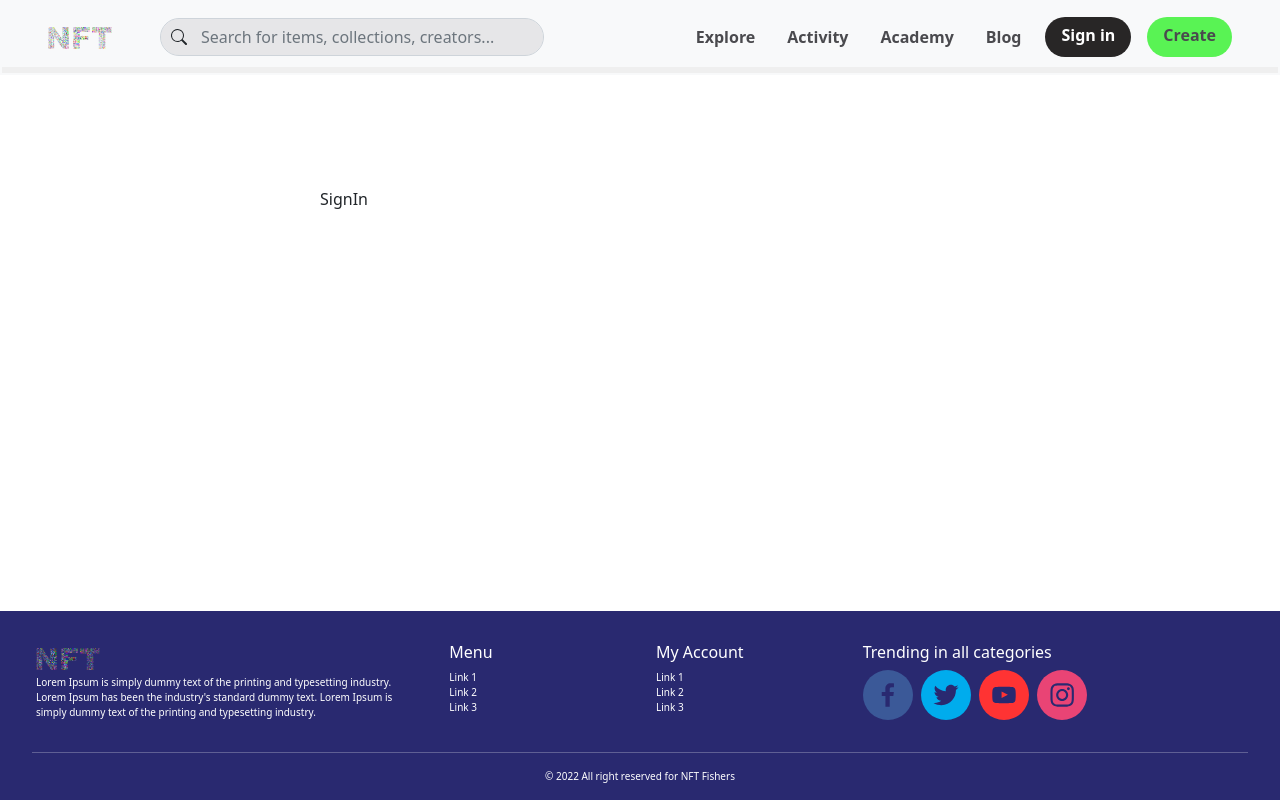
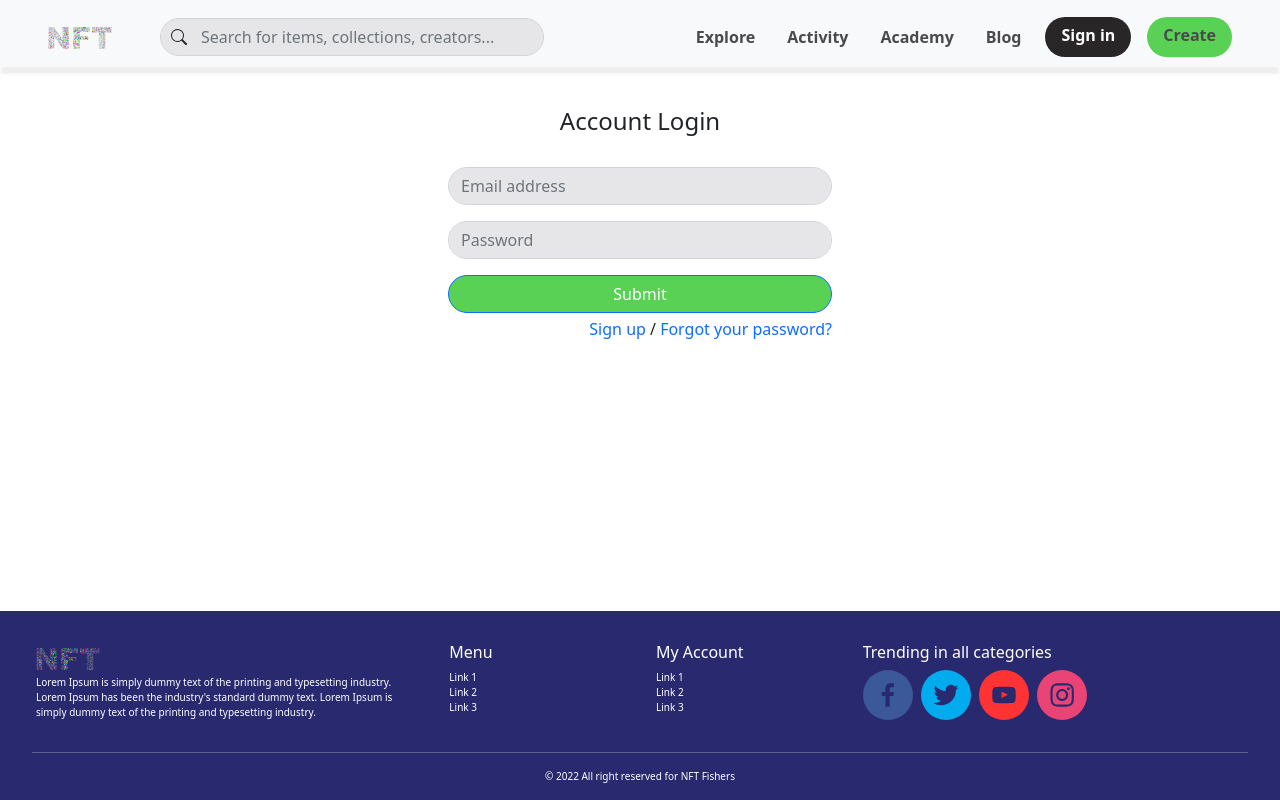
Before and after one commit to mihiran-paranamanage/nft-marketplace-react-bootstrap, a React (Create React App) app: page /sign-in in a window 1280 px wide. Built offline with nearby package versions, Linux system fonts and the light colour scheme.

Commit message:
Add Sign in screen and styles

```diff
--- a/src/components/shared/Layout/Layout.scss
+++ b/src/components/shared/Layout/Layout.scss
@@ -1,3 +1,3 @@
 .layout {
-    margin: 7rem 25% 1rem;
+    margin: 2rem 25% 0;
 }
--- a/src/components/shared/card/Card.scss
+++ b/src/components/shared/card/Card.scss
@@ -1,6 +1,4 @@
 .card {
-    margin: 1rem;
-    padding: 1rem 5rem;
-    border-radius: 6px;
-    box-shadow: 0 2px 8px rgba(0, 0, 0, 0.2);
+    padding: 0 8rem;
+    border: none;
 }
--- /dev/null
+++ b/src/components/sign-in/SignIn.scss
@@ -0,0 +1,12 @@
+@import './src/styles/colors';
+
+.input {
+  border-radius: 3rem;
+  background-color: $input-bg;
+}
+
+.submitBtn {
+  width: 100%;
+  border-radius: 3rem;
+  background-color: $default-green;
+}
--- a/src/components/sign-in/SignIn.tsx
+++ b/src/components/sign-in/SignIn.tsx
@@ -1,7 +1,30 @@
 import React from 'react';
+import {Button, Form} from 'react-bootstrap';
+
+import './SignIn.scss';
+
+import {Card} from '../shared/card/Card';
+import {Link} from 'react-router-dom';
 
 export const SignIn: React.FC = (props) => {
     return (
-        <div>SignIn</div>
+        <Card>
+            <h4 className="text-center">Account Login</h4>
+            <br/>
+            <Form>
+                <Form.Group className="mb-3" controlId="formBasicEmail">
+                    <Form.Control className="input" type="email" placeholder="Email address" />
+                </Form.Group>
+                <Form.Group className="mb-3" controlId="formBasicPassword">
+                    <Form.Control className="input" type="password" placeholder="Password" />
+                </Form.Group>
+                <Button className="submitBtn" type="submit">Submit</Button>
+            </Form>
+            <div className="text-end mt-1">
+                <Link className="text-decoration-none" to='/sign-up'>Sign up</Link>
+                { ' / ' }
+                <Link className="text-decoration-none" to=''>Forgot your password?</Link>
+            </div>
+        </Card>
     )
 }
--- a/src/styles/_colors.scss
+++ b/src/styles/_colors.scss
@@ -1,5 +1,5 @@
 $default-black: #282626;
-$default-green: #59f354;
+$default-green: #59d154;
 
 $heading-text: #4a4a4e;
 $input-bg: #e6e6e8;
```
